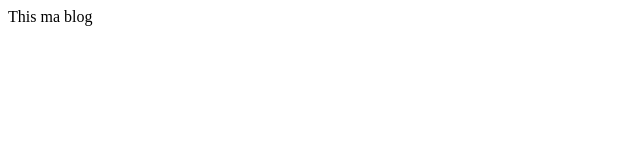
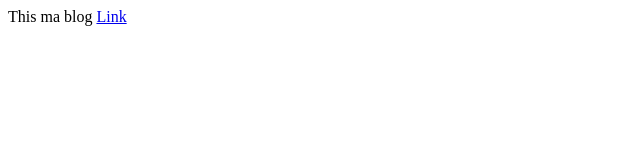
Before and after one commit to lukovnikov/blog, a plain HTML site: page index.html in a window 1280 px wide. Shown: the full height of the page, 0-640 px from the left. Drawn offline with Linux system fonts and the light colour scheme.

Commit message:
Update index.html

```diff
--- a/index.html
+++ b/index.html
@@ -2,4 +2,5 @@
 </head>
 <body>
   This ma blog
+  <a href="LitRev do watermarks carry over from training data 9dd58f67874a4307a8fabc0508739e3e.html">Link</a>
 </body>
```
